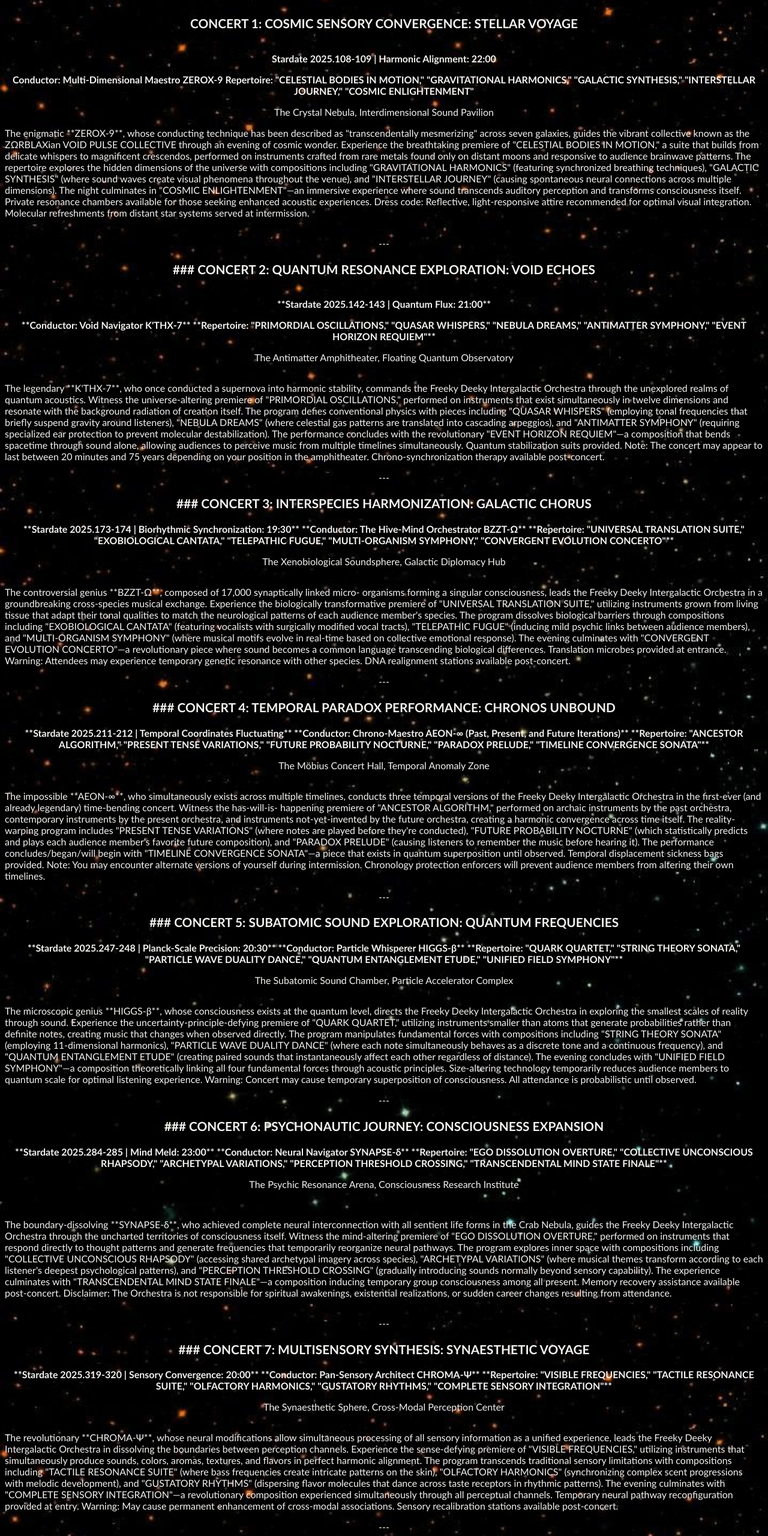
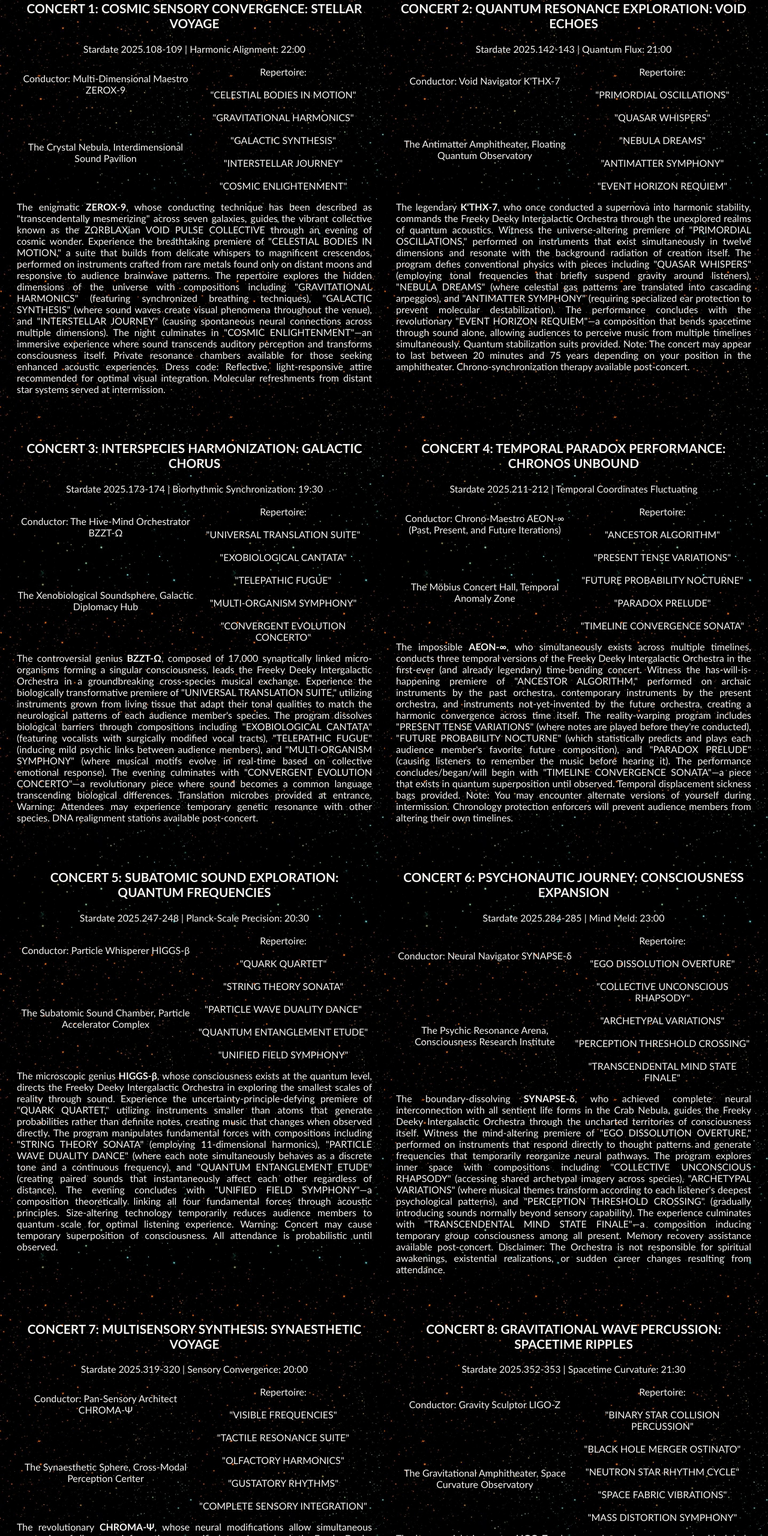
Before and after one commit to MADA4970/mada4970.github.io, a plain HTML site: page wa/project/Project.html in a window 1280 px wide. Shown: the part 160-2720 px from the top of the page at 60% size. Drawn offline with Linux system fonts and the light colour scheme.

Commit message:
formatted into boxes, still needs much polish

```diff
--- a/wa/project/Project.html
+++ b/wa/project/Project.html
@@ -10,18 +10,38 @@
 <body>
 
 
+
 <h1>ZΩRBLAXian VOID PULSE COLLECTIVE</h1>
 <h2>Concert Descriptions Compilation</h2>
----
+<div class="big-container">
+ <div class="the-children">
+
+        <div class="concerts-org">
+            <div class="concerts">
 <h3>CONCERT 1: COSMIC SENSORY CONVERGENCE: STELLAR VOYAGE</h3>
-<div class = "who-what-where">
-<p>Stardate 2025.108-109 | Harmonic Alignment: 22:00</p>
+Stardate 2025.108-109 | Harmonic Alignment: 22:00
+</div>
+<div class="conductor">
 Conductor: Multi-Dimensional Maestro ZEROX-9
-Repertoire: "CELESTIAL BODIES IN MOTION," "GRAVITATIONAL HARMONICS," "GALACTIC
-SYNTHESIS," "INTERSTELLAR JOURNEY," "COSMIC ENLIGHTENMENT"
 </div>
+<div class="rep">
+Repertoire:
+
+"CELESTIAL BODIES IN MOTION"
+
+"GRAVITATIONAL HARMONICS"
+
+"GALACTIC SYNTHESIS"
+
+"INTERSTELLAR JOURNEY"
+
+"COSMIC ENLIGHTENMENT"
+</div>
+<div class="location">
 <p>The Crystal Nebula, Interdimensional Sound Pavilion</p>
-The enigmatic **ZEROX-9**, whose conducting technique has been described as
+</div>
+<div class="description">
+<p>The enigmatic <b>ZEROX-9</b>, whose conducting technique has been described as
 "transcendentally mesmerizing" across seven galaxies, guides the vibrant collective
 known as the ZΩRBLAXian VOID PULSE COLLECTIVE through an evening of cosmic wonder.
 Experience the breathtaking premiere of "CELESTIAL BODIES IN MOTION," a suite that
@@ -37,17 +57,36 @@ and transforms consciousness itself. Private resonance chambers available for th
 seeking enhanced acoustic experiences. Dress code: Reflective, light-responsive
 attire recommended for optimal visual integration. Molecular refreshments from
 distant star systems served at intermission.</p>
----
-<h3>### CONCERT 2: QUANTUM RESONANCE EXPLORATION: VOID ECHOES</h3>
-<div class = "who-what-where">
-<p>**Stardate 2025.142-143 | Quantum Flux: 21:00**</p>
-**Conductor: Void Navigator K'THX-7**
-**Repertoire: "PRIMORDIAL OSCILLATIONS," "QUASAR WHISPERS," "NEBULA DREAMS,"
-"ANTIMATTER SYMPHONY," "EVENT HORIZON REQUIEM"**
 </div>
+</div>
+</div>
+            <div class="the-children">
+                <div class="concerts-org">
+                    <div class="concerts">
+<h3> CONCERT 2: QUANTUM RESONANCE EXPLORATION: VOID ECHOES</h3>
+Stardate 2025.142-143 | Quantum Flux: 21:00
+</div>
+<div class="conductor">
+Conductor: Void Navigator K'THX-7
+</div>
+<div class="rep">
+Repertoire:
 
+"PRIMORDIAL OSCILLATIONS"
+
+"QUASAR WHISPERS"
+
+"NEBULA DREAMS"
+
+"ANTIMATTER SYMPHONY"
+
+ "EVENT HORIZON REQUIEM"
+</div>
+<div class="location">
 <p>The Antimatter Amphitheater, Floating Quantum Observatory</p>
-<p>The legendary **K'THX-7**, who once conducted a supernova into harmonic stability,
+</div>
+<div class="description">
+<p>The legendary <b>K'THX-7</b>, who once conducted a supernova into harmonic stability,
 commands the Freeky Deeky Intergalactic Orchestra through the unexplored realms of
 quantum acoustics. Witness the universe-altering premiere of "PRIMORDIAL
 OSCILLATIONS," performed on instruments that exist simultaneously in twelve
@@ -62,19 +101,38 @@ sound alone, allowing audiences to perceive music from multiple timelines
 simultaneously. Quantum stabilization suits provided. Note: The concert may appear
 to last between 20 minutes and 75 years depending on your position in the
 amphitheater. Chrono-synchronization therapy available post-concert.</p>
----
-<h3>### CONCERT 3: INTERSPECIES HARMONIZATION: GALACTIC CHORUS</h3>
+</div>
+            </div>
+            </div>
 
-<div class = "who-what-where">
-**Stardate 2025.173-174 | Biorhythmic Synchronization: 19:30**
-**Conductor: The Hive-Mind Orchestrator BZZT-Ω**
-**Repertoire: "UNIVERSAL TRANSLATION SUITE," "EXOBIOLOGICAL CANTATA," "TELEPATHIC
-FUGUE," "MULTI-ORGANISM SYMPHONY," "CONVERGENT EVOLUTION CONCERTO"**
+
+            <div class="the-children">
+                <div class="concerts-org">
+                    <div class="concerts">
+<h3> CONCERT 3: INTERSPECIES HARMONIZATION: GALACTIC CHORUS</h3>
+Stardate 2025.173-174 | Biorhythmic Synchronization: 19:30
 </div>
+<div class="conductor">
+Conductor: The Hive-Mind Orchestrator BZZT-Ω
+</div>
+<div class="rep">
+Repertoire:
 
+"UNIVERSAL TRANSLATION SUITE"
+
+"EXOBIOLOGICAL CANTATA"
+
+"TELEPATHIC FUGUE"
+
+"MULTI-ORGANISM SYMPHONY"
+
+"CONVERGENT EVOLUTION CONCERTO"
+</div>
+<div class="location">
 <p>The Xenobiological Soundsphere, Galactic Diplomacy Hub</p>
-
-<p>The controversial genius **BZZT-Ω**, composed of 17,000 synaptically linked micro-
+</div>
+<div class="description">
+<p>The controversial genius <b>BZZT-Ω</b>, composed of 17,000 synaptically linked micro-
 organisms forming a singular consciousness, leads the Freeky Deeky Intergalactic
 Orchestra in a groundbreaking cross-species musical exchange. Experience the
 biologically transformative premiere of "UNIVERSAL TRANSLATION SUITE," utilizing
@@ -89,15 +147,38 @@ revolutionary piece where sound becomes a common language transcending biologica
 differences. Translation microbes provided at entrance. Warning: Attendees may
 experience temporary genetic resonance with other species. DNA realignment stations
 available post-concert.</p>
----
-<h3>### CONCERT 4: TEMPORAL PARADOX PERFORMANCE: CHRONOS UNBOUND</h3>
-<div class = "who-what-where">
-    **Stardate 2025.211-212 | Temporal Coordinates Fluctuating**
-**Conductor: Chrono-Maestro AEON-∞ (Past, Present, and Future Iterations)**
-**Repertoire: "ANCESTOR ALGORITHM," "PRESENT TENSE VARIATIONS," "FUTURE PROBABILITY
-NOCTURNE," "PARADOX PRELUDE," "TIMELINE CONVERGENCE SONATA"**</div>
+
+            </div>
+            </div>
+            </div>
+
+<div class="the-children">
+    <div class="concerts-org">
+        <div class="concerts">
+<h3> CONCERT 4: TEMPORAL PARADOX PERFORMANCE: CHRONOS UNBOUND</h3>
+Stardate 2025.211-212 | Temporal Coordinates Fluctuating
+</div>
+<div class="conductor">
+Conductor: Chrono-Maestro AEON-∞ (Past, Present, and Future Iterations)
+</div>
+<div class="rep">
+Repertoire:
+
+"ANCESTOR ALGORITHM"
+
+"PRESENT TENSE VARIATIONS"
+
+"FUTURE PROBABILITY NOCTURNE"
+
+"PARADOX PRELUDE"
+
+"TIMELINE CONVERGENCE SONATA"
+</div>
+<div class="location">
 <p>The Möbius Concert Hall, Temporal Anomaly Zone</p>
-<p>The impossible **AEON-∞**, who simultaneously exists across multiple timelines,
+</div>
+<div class="description">
+<p>The impossible <b>AEON-∞</b>, who simultaneously exists across multiple timelines,
 conducts three temporal versions of the Freeky Deeky Intergalactic Orchestra in the
 first-ever (and already legendary) time-bending concert. Witness the has-will-is-
 happening premiere of "ANCESTOR ALGORITHM," performed on archaic instruments by the
@@ -112,16 +193,36 @@ SONATA"—a piece that exists in quantum superposition until observed. Temporal
 displacement sickness bags provided. Note: You may encounter alternate versions of
 yourself during intermission. Chronology protection enforcers will prevent audience
 members from altering their own timelines.</p>
----
-<h3>### CONCERT 5: SUBATOMIC SOUND EXPLORATION: QUANTUM FREQUENCIES</h3>
-<div class = "who-what-where">
-**Stardate 2025.247-248 | Planck-Scale Precision: 20:30**
-**Conductor: Particle Whisperer HIGGS-β**
-**Repertoire: "QUARK QUARTET," "STRING THEORY SONATA," "PARTICLE WAVE DUALITY
-DANCE," "QUANTUM ENTANGLEMENT ETUDE," "UNIFIED FIELD SYMPHONY"**
 </div>
+</div>
+</div>
+<div class="the-children">
+    <div class="concerts-org">
+        <div class="concerts">
+<h3> CONCERT 5: SUBATOMIC SOUND EXPLORATION: QUANTUM FREQUENCIES</h3>
+Stardate 2025.247-248 | Planck-Scale Precision: 20:30
+</div>
+<div class="conductor">
+Conductor: Particle Whisperer HIGGS-β
+</div>
+<div class="rep">
+Repertoire:
+
+"QUARK QUARTET"
+
+"STRING THEORY SONATA"
+
+"PARTICLE WAVE DUALITY DANCE"
+
+"QUANTUM ENTANGLEMENT ETUDE"
+
+"UNIFIED FIELD SYMPHONY"
+    </div>
+    <div class="location">
 <p>The Subatomic Sound Chamber, Particle Accelerator Complex</p>
-<p>The microscopic genius **HIGGS-β**, whose consciousness exists at the quantum
+</div>
+<div class="description">
+<p>The microscopic genius <b>HIGGS-β</b>, whose consciousness exists at the quantum
 level, directs the Freeky Deeky Intergalactic Orchestra in exploring the smallest
 scales of reality through sound. Experience the uncertainty-principle-defying
 premiere of "QUARK QUARTET," utilizing instruments smaller than atoms that generate
@@ -136,17 +237,39 @@ fundamental forces through acoustic principles. Size-altering technology
 temporarily reduces audience members to quantum scale for optimal listening
 experience. Warning: Concert may cause temporary superposition of consciousness.
 All attendance is probabilistic until observed.</p>
----
-<h3>### CONCERT 6: PSYCHONAUTIC JOURNEY: CONSCIOUSNESS EXPANSION</h3>
-<div class = "who-what-where">
-**Stardate 2025.284-285 | Mind Meld: 23:00**
-**Conductor: Neural Navigator SYNAPSE-δ**
-**Repertoire: "EGO DISSOLUTION OVERTURE," "COLLECTIVE UNCONSCIOUS RHAPSODY,"
-"ARCHETYPAL VARIATIONS," "PERCEPTION THRESHOLD CROSSING," "TRANSCENDENTAL MIND
-STATE FINALE"**
+
 </div>
+</div>
+</div>
+
+<div class="the-children">
+    <div class="concerts-org">
+        <div class="concerts">
+<h3> CONCERT 6: PSYCHONAUTIC JOURNEY: CONSCIOUSNESS EXPANSION</h3>
+
+Stardate 2025.284-285 | Mind Meld: 23:00
+</div>
+<div class="conductor">
+Conductor: Neural Navigator SYNAPSE-δ
+</div>
+<div class="rep">
+Repertoire:
+
+"EGO DISSOLUTION OVERTURE"
+
+"COLLECTIVE UNCONSCIOUS RHAPSODY"
+
+"ARCHETYPAL VARIATIONS"
+
+"PERCEPTION THRESHOLD CROSSING"
+
+"TRANSCENDENTAL MIND STATE FINALE"
+</div>
+<div class="location">
 <p>The Psychic Resonance Arena, Consciousness Research Institute</p>
-</p>The boundary-dissolving **SYNAPSE-δ**, who achieved complete neural interconnection
+</div>
+<div class="description">
+</p>The boundary-dissolving <b>SYNAPSE-δ</b>, who achieved complete neural interconnection
 with all sentient life forms in the Crab Nebula, guides the Freeky Deeky
 Intergalactic Orchestra through the uncharted territories of consciousness itself.
 Witness the mind-altering premiere of "EGO DISSOLUTION OVERTURE," performed on
@@ -161,15 +284,39 @@ FINALE"—a composition inducing temporary group consciousness among all present
 Memory recovery assistance available post-concert. Disclaimer: The Orchestra is not
 responsible for spiritual awakenings, existential realizations, or sudden career
 changes resulting from attendance.</p>
----
-<h3>### CONCERT 7: MULTISENSORY SYNTHESIS: SYNAESTHETIC VOYAGE</h3>
-<div class = "who-what-where">
-    **Stardate 2025.319-320 | Sensory Convergence: 20:00**
-**Conductor: Pan-Sensory Architect CHROMA-Ψ**
-**Repertoire: "VISIBLE FREQUENCIES," "TACTILE RESONANCE SUITE," "OLFACTORY
-HARMONICS," "GUSTATORY RHYTHMS," "COMPLETE SENSORY INTEGRATION"**</div>
+
+</div>
+</div>
+</div>
+
+<div class="the-children">
+    <div class="concerts-org">
+        <div class="concerts">
+<h3> CONCERT 7: MULTISENSORY SYNTHESIS: SYNAESTHETIC VOYAGE</h3>
+
+    Stardate 2025.319-320 | Sensory Convergence: 20:00
+    </div>
+    <div class="conductor">
+Conductor: Pan-Sensory Architect CHROMA-Ψ
+</div>
+<div class="rep">
+Repertoire:
+
+"VISIBLE FREQUENCIES"
+
+ "TACTILE RESONANCE SUITE"
+
+ "OLFACTORY HARMONICS"
+
+"GUSTATORY RHYTHMS"
+
+"COMPLETE SENSORY INTEGRATION"
+</div>
+<div class="location">
 <p>The Synaesthetic Sphere, Cross-Modal Perception Center</p>
-<p>The revolutionary **CHROMA-Ψ**, whose neural modifications allow simultaneous
+</div>
+<div class="description">
+<p>The revolutionary <b>CHROMA-Ψ</b>, whose neural modifications allow simultaneous
 processing of all sensory information as a unified experience, leads the Freeky
 Deeky Intergalactic Orchestra in dissolving the boundaries between perception
 channels. Experience the sense-defying premiere of "VISIBLE FREQUENCIES," utilizing
@@ -184,16 +331,37 @@ revolutionary composition experienced simultaneously through all perceptual
 channels. Temporary neural pathway reconfiguration provided at entry. Warning: May
 cause permanent enhancement of cross-modal associations. Sensory recalibration
 stations available post-concert.</p>
----
-<h3>### CONCERT 8: GRAVITATIONAL WAVE PERCUSSION: SPACETIME RIPPLES</h3>
-<div class = "who-what-where">
-    **Stardate 2025.352-353 | Spacetime Curvature: 21:30**
-**Conductor: Gravity Sculptor LIGO-Z**
-**Repertoire: "BINARY STAR COLLISION PERCUSSION," "BLACK HOLE MERGER OSTINATO,"
-"NEUTRON STAR RHYTHM CYCLE," "SPACE FABRIC VIBRATIONS," "MASS DISTORTION
-SYMPHONY"**</div>
+
+</div>
+</div>
+</div>
+<div class="the-children">
+    <div class="concerts-org">
+        <div class="concerts">
+<h3> CONCERT 8: GRAVITATIONAL WAVE PERCUSSION: SPACETIME RIPPLES</h3>
+    Stardate 2025.352-353 | Spacetime Curvature: 21:30
+    </div>
+    <div class="conductor">
+Conductor: Gravity Sculptor LIGO-Z
+</div>
+<div class="rep">
+Repertoire:
+
+"BINARY STAR COLLISION PERCUSSION"
+
+"BLACK HOLE MERGER OSTINATO"
+
+"NEUTRON STAR RHYTHM CYCLE"
+
+"SPACE FABRIC VIBRATIONS"
+
+"MASS DISTORTION SYMPHONY"
+</div>
+<div class="location">
 <p>The Gravitational Amphitheater, Space Curvature Observatory</p>
-<p>The heavyweight innovator **LIGO-Z**, who once detected a supermassive black hole
+</div>
+<div class="description">
+<p>The heavyweight innovator <b>LIGO-Z</b>, who once detected a supermassive black hole
 merger through pure acoustic sensitivity, commands the Freeky Deeky Intergalactic
 Orchestra in manipulating the fabric of spacetime through rhythm. Witness the mass-
 altering premiere of "BINARY STAR COLLISION PERCUSSION," using instruments so
@@ -207,16 +375,38 @@ SYMPHONY"—an unprecedented composition where audience members physically feel
 mass fluctuate in rhythm with the music. Inertial dampeners provided at entry.
 Note: The concert's gravitational effects may cause temporal dilation; what feels
 like 2 hours may be 4 minutes in the outside world.</p>
----
-<h3>### CONCERT 9: DIMENSIONAL TRANSMIGRATION: BEYOND THE VEIL</h3>
-<div class = "who-what-where">
-**Stardate 2025.029-030 | Interdimensional Aperture: 00:00**
-**Conductor: The Boundary Breaker NULL-Ø**
-**Repertoire: "FIFTH DIMENSION PRELUDE," "PARALLEL REALITY VARIATIONS,"
-"INTERDIMENSIONAL PORTAL SOUNDSCAPE," "MULTIVERSE HARMONIC CONVERGENCE,"
-"TRANSDIMENSIONAL RETURN"**</div>
+
+</div>
+</div>
+</div>
+<div class="the-children">
+    <div class="concerts-org">
+        <div class="concerts">
+<h3> CONCERT 9: DIMENSIONAL TRANSMIGRATION: BEYOND THE VEIL</h3>
+
+Stardate 2025.029-030 | Interdimensional Aperture: 00:00
+</div>
+<div class="conductor">
+Conductor: The Boundary Breaker NULL-Ø
+</div>
+<div class="rep">
+Repertoire:
+
+"FIFTH DIMENSION PRELUDE"
+
+ "PARALLEL REALITY VARIATIONS"
+
+"INTERDIMENSIONAL PORTAL SOUNDSCAPE"
+
+"MULTIVERSE HARMONIC CONVERGENCE"
+
+"TRANSDIMENSIONAL RETURN"
+</div>
+<div class="location">
 <p>The Liminal Concert Void, Dimensional Boundary Research Station</p>
-<p>The impossible entity **NULL-Ø**, whose existence violates conventional dimensional
+</div>
+<div class="description">
+<p>The impossible entity <b>NULL-Ø</b>, whose existence violates conventional dimensional
 physics, guides the Freeky Deeky Intergalactic Orchestra in the first-ever concert
 performed simultaneously across multiple realities. Experience the boundary-
 dissolving premiere of "FIFTH DIMENSION PRELUDE," utilizing instruments that
@@ -232,16 +422,38 @@ gently returns consciousness to standard dimensional parameters. Dimensional
 anchoring tethers provided to prevent permanent interdimensional drift. Warning:
 Some audience members may briefly perceive their alternate selves. Reality
 reintegration counseling available post-concert.</p>
----
-<h3>### CONCERT 10: UNIVERSAL ENTROPY REVERSAL: THERMODYNAMIC DEFIANCE</h3>
-<div class = "who-what-where">
-    **Stardate 2026.001-002 | Entropic Inversion Point: 23:59**
-**Conductor: The Second Law Defier ENTROPY-α**
-**Repertoire: "CHAOTIC DECAY INVERSION," "THERMODYNAMIC ARROW REVERSAL," "ORDER
-FROM CHAOS SUITE," "PROBABILITY FIELD MANIPULATION," "ENTROPIC RESURRECTION
-FINALE"**</div>
+
+</div>
+</div>
+</div>
+<div class="the-children">
+    <div class="concerts-org">
+        <div class="concerts">
+<h3> CONCERT 10: UNIVERSAL ENTROPY REVERSAL: THERMODYNAMIC DEFIANCE</h3>
+
+    Stardate 2026.001-002 | Entropic Inversion Point: 23:59
+    </div>
+    <div class="conductor">
+Conductor: The Second Law Defier ENTROPY-α
+</div>
+<div class="rep">
+Repertoire:
+
+"CHAOTIC DECAY INVERSION"
+
+"THERMODYNAMIC ARROW REVERSAL"
+
+"ORDER FROM CHAOS SUITE"
+
+"PROBABILITY FIELD MANIPULATION"
+
+"ENTROPIC RESURRECTION FINALE"
+</div>
+<div class="location">
 <p>The Thermodynamic Null Zone, Universal Heat Death Research Facility</p>
-<p>The paradoxical phenomenon **ENTROPY-α**, who exists in direct violation of
+</div>
+<div class="description">
+<p>The paradoxical phenomenon <b>ENTROPY-α</b>, who exists in direct violation of
 fundamental thermodynamic principles, leads the Freeky Deeky Intergalactic
 Orchestra in the universe's first (and potentially last) entropy-reversing concert.
 Witness the laws-of-physics-defying premiere of "CHAOTIC DECAY INVERSION,"
@@ -257,6 +469,10 @@ revolutionary composition that temporarily reverses the aging process in all
 organic audience members. Chronological stabilizers provided to prevent permanent
 temporal displacement. Caution: Side effects may include localized reality
 breakdowns, spontaneous quantum rejuvenation, and temporary immortality.</p>
+</div>
+</div>
+</div>
+</div>
 
 </body>
 </html>
--- a/wa/project/project.css
+++ b/wa/project/project.css
@@ -1,36 +1,27 @@
 body {
 
     color: rgb(244, 243, 241);
-    display: flex;
-    flex-direction: column;
+   text-align:center;
     align-items: center;
     background-color: rgb(12, 12, 12);
     font-family:'Gill Sans', 'Gill Sans MT', Calibri, 'Trebuchet MS', sans-serif;
+
     background-image: url(/wa/img/stars.jpg);
-    background-size:contain;
+
+    background-size:25%;
     background-repeat: repeat;
 
   }
   .who-what-where {
-text-align: center;
+
 font-weight: bold;
+white-space:pre-line;
+
   }
 
-  .conductor-repetoire {
-   font-weight:bold;
-}
 
+  h1 {
 
-
-  footer{
-    bottom: 0;
-    width:100%;
-    padding-top: 5%;
-    padding-bottom: 0%;
-
-  }
-  h1 {
-    text-align:center;
     font-size: 1.7em;
 
   }
@@ -43,23 +34,53 @@ font-weight: bold;
     font-size: 1.3em;
   }
 
-  ul, nav {
-    text-align: left;
-    list-style-type:none;
-    margin: 0;
-    padding:10px;
-    height: 100vh;
-    width:425px;
-    background-color:rgb(28, 28, 28);
-    font-size: 1.1em;
-    line-height: 1.2;
-    position: fixed;
-    left: 0;
-    top:0;
-    overflow: auto;
+ .big-container{
+display:grid;
+grid-template-columns: 1fr 1fr;
 
-  }
+ }
+ .the-children {
+  text-align:center;
 
-  li {
-    line-height: 1.5;
-  }
+  /* border:1px solid red; */
+  padding:10px;
+  margin: 10px;
+
+ }
+
+
+ .concerts-org{
+
+  display:grid;
+  grid-template-columns:1fr 1fr 1fr 1fr;
+  grid-template-rows:auto auto auto auto;
+  align-items:center;
+ }
+ .concerts{
+  /* border: 1px solid blue; */
+  grid-column: 1/ span 4 ;
+  grid-row:1;
+ }
+ .conductor {
+  /* border: 1px solid blue; */
+  grid-column: 1/span 2 ;
+  grid-row:2;
+ }
+ .location{
+  /* border: 1px solid blue; */
+  grid-column: 1/ span 2 ;
+  grid-row:3;
+ }
+.rep{
+  white-space:pre-line;
+  /* border: 1px solid blue; */
+  grid-column: 3/span 2;
+  grid-row:2/ span 2;
+ }
+ .description{
+  text-align:justify;
+  /* border: 1px solid blue; */
+  grid-column: 1/span 4;
+  grid-row:4;
+
+ }
```
